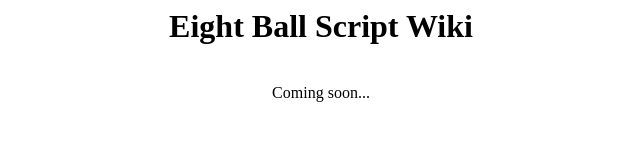
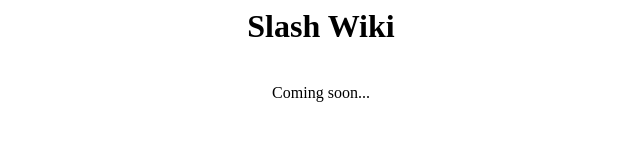
Before and after one commit to JaegerwaldDev/JaegerwaldDev.github.io, a plain HTML site: page slash/wiki/index.html in a window 1280 px wide. Shown: the whole page, without its empty margins (319-959 px from the left). Drawn offline with Linux system fonts and the light colour scheme.

Commit message:
Update index.html

```diff
--- a/slash/wiki/index.html
+++ b/slash/wiki/index.html
@@ -1 +1 @@
-<center><h1>Eight Ball Script Wiki</h1><br>Coming soon...</center>
+<center><h1>Slash Wiki</h1><br>Coming soon...</center>
```
